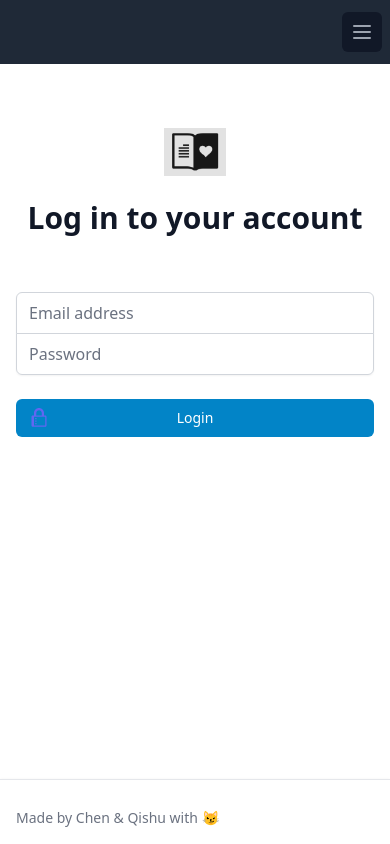
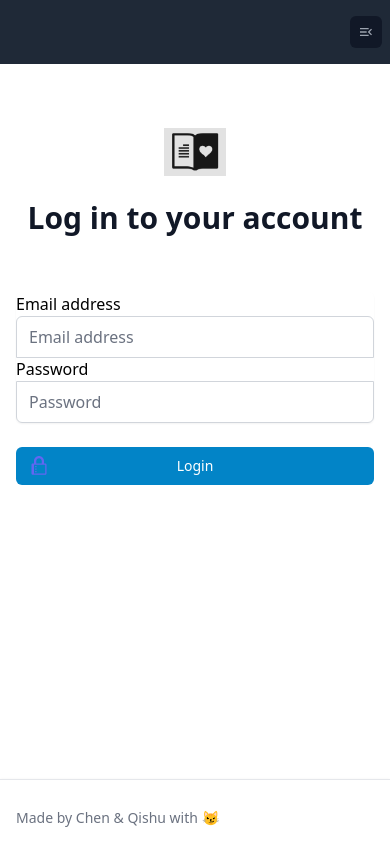
Before and after one commit to suiboli314/bookratings, a React (Create React App) app in the folder frontend/: page /login in a window 390 px wide. Built offline with nearby package versions, Linux system fonts and the light colour scheme.

Commit message:
Remove d0fdcb04 incorrect link. Change default link to browsing page. Refactor LoginForm and SignupForm to Auth/**.

```diff
--- a/frontend/src/App.js
+++ b/frontend/src/App.js
@@ -76,14 +76,6 @@ const App = () => {
         </RequireAuth>
       ),
     },
-    {
-      path: "/ranking",
-      element: (
-        <RequireAuth>
-          <Ranking />
-        </RequireAuth>
-      ),
-    },
   ]);
 
   return <RouterProvider router={router} />;
--- a/frontend/src/components/LoginForm.js
+++ b/frontend/src/components/Auth/LoginForm.js
@@ -1,10 +1,10 @@
-import React, { useState, useContext } from "react";
+import { useState, useContext } from "react";
 import { GoLock } from "react-icons/go/index.js";
 
-import { Context } from "../context.js";
-import Alert from "./Alert.js";
-import Loader from "./Loader.js";
-import AuthService from "../services/auth.service.js";
+import { Context } from "../../context.js";
+import Alert from "../Alert.js";
+import Loader from "../Loader.js";
+import AuthService from "../../services/auth.service.js";
 
 const LoginForm = () => {
   const [emailOrUsername, setEmailOrUsername] = useState("");
@@ -58,9 +58,8 @@ const LoginForm = () => {
       </div>
       <div className="rounded-md shadow-sm -space-y-px">
         <div>
-          <label htmlFor="email-address" className="sr-only">
+          <label>
             Email address
-          </label>
             <input
               id="email-address"
               name="email"
@@ -72,11 +71,11 @@ const LoginForm = () => {
               value={emailOrUsername}
               onChange={(e) => setEmailOrUsername(e.target.value)}
             />
+          </label>
         </div>
         <div>
-          <label htmlFor="password" className="sr-only">
+          <label>
             Password
-          </label>
             <input
               id="password"
               name="password"
@@ -88,6 +87,7 @@ const LoginForm = () => {
               value={password}
               onChange={(e) => setPassword(e.target.value)}
             />
+          </label>
         </div>
       </div>
 
--- a/frontend/src/components/Navbar.js
+++ b/frontend/src/components/Navbar.js
@@ -1,7 +1,8 @@
-import React, { useState, useContext } from "react";
+import { useState, useContext } from "react";
 import { Transition } from "@headlessui/react";
 import { Link } from "react-router-dom";
 
+import { MdMenuOpen, MdClose } from "react-icons/md/index.js";
 import { Context } from "../context.js";
 
 const Actions = ({ auth, customStyle }) => {
@@ -9,15 +10,15 @@ const Actions = ({ auth, customStyle }) => {
     <>
       {auth ? (
         <>
-          <Link to="/ranking" className={customStyle}>
-            Ranking
+          <Link to="/home" className={customStyle}>
+            Home
           </Link>
           <Link to="/leaveareview" className={customStyle}>
             Leave Review
           </Link>
-          <button type="button" className={customStyle}>
+          <Link to="/logout" className={customStyle}>
             Logout
-          </button>
+          </Link>
         </>
       ) : (
         <>
@@ -33,9 +34,21 @@ const Actions = ({ auth, customStyle }) => {
   );
 };
 
-const Navbar = ({ auth }) => {
+const Navbar = () => {
   const { state } = useContext(Context);
   const [isOpen, setIsOpen] = useState(false);
+
+  const mainstyle =
+    "hover:bg-gray-700 text-white block px-3 py-2 rounded-md text-base font-medium";
+
+  const sidstyle =
+    "hover:bg-gray-700 text-white px-3 py-2 rounded-md text-sm font-medium";
+
+  const mobileStyle =
+    "bg-gray-900 inline-flex items-center justify-center p-2 rounded-md text-gray-400 hover:text-white hover:bg-gray-800 focus:outline-none focus:ring-2 focus:ring-offset-2 focus:ring-offset-gray-800 focus:ring-white";
+
+
+
   return (
     <>
       <nav className="bg-gray-800 fixed w-full z-20 top-0 left-0">
@@ -44,63 +57,25 @@ const Navbar = ({ auth }) => {
             <div className="flex items-center">
               <div className="hidden md:block">
                 <div className="ml-10 flex items-baseline space-x-4">
-                  <Link
-                    to="/home"
-                    className=" hover:bg-gray-700 text-white px-3 py-2 rounded-md text-sm font-medium"
-                  >
-                    Home
+                  <Link to="/" className={mainstyle}>
+                    Browsing
                   </Link>
                 </div>
               </div>
             </div>
             <div className="hidden md:block">
-              <Actions
-                auth={state.auth}
-                customStyle="hover:bg-gray-700 text-white px-3 py-2 rounded-md text-sm font-medium"
-              />
+              <Actions auth={state.auth} customStyle={sidstyle} />
             </div>
             <div className="-mr-2 flex md:hidden">
               <button
                 onClick={() => setIsOpen(!isOpen)}
                 type="button"
-                className="bg-gray-900 inline-flex items-center justify-center p-2 rounded-md text-gray-400 hover:text-white hover:bg-gray-800 focus:outline-none focus:ring-2 focus:ring-offset-2 focus:ring-offset-gray-800 focus:ring-white"
+                className={mobileStyle}
                 aria-controls="mobile-menu"
                 aria-expanded="false"
               >
                 <span className="sr-only">Open main menu</span>
-                {!isOpen ? (
-                  <svg
-                    className="block h-6 w-6"
-                    xmlns="http://www.w3.org/2000/svg"
-                    fill="none"
-                    viewBox="0 0 24 24"
-                    stroke="currentColor"
-                    aria-hidden="true"
-                  >
-                    <path
-                      strokeLinecap="round"
-                      strokeLinejoin="round"
-                      strokeWidth="2"
-                      d="M4 6h16M4 12h16M4 18h16"
-                    />
-                  </svg>
-                ) : (
-                  <svg
-                    className="block h-6 w-6"
-                    xmlns="http://www.w3.org/2000/svg"
-                    fill="none"
-                    viewBox="0 0 24 24"
-                    stroke="currentColor"
-                    aria-hidden="true"
-                  >
-                    <path
-                      strokeLinecap="round"
-                      strokeLinejoin="round"
-                      strokeWidth="2"
-                      d="M6 18L18 6M6 6l12 12"
-                    />
-                  </svg>
-                )}
+                {!isOpen ? <MdMenuOpen /> : <MdClose />}
               </button>
             </div>
           </div>
@@ -118,16 +93,10 @@ const Navbar = ({ auth }) => {
           {(ref) => (
             <div className="md:hidden" id="mobile-menu">
               <div ref={ref} className="px-2 pt-2 pb-3 space-y-1 sm:px-3">
-                <Link
-                  to="/home"
-                  className="hover:bg-gray-700 text-white block px-3 py-2 rounded-md text-base font-medium"
-                >
-                  Home
+                <Link to="/" className={mainstyle}>
+                  Ranking
                 </Link>
-                <Actions
-                  auth={state.auth}
-                  customStyle="hover:bg-gray-700 text-white block px-3 py-2 rounded-md text-base font-medium"
-                />
+                <Actions auth={state.auth} customStyle={mainstyle} />
               </div>
             </div>
           )}
--- a/frontend/src/pages/BasePage.js
+++ b/frontend/src/pages/BasePage.js
@@ -5,7 +5,7 @@ import Footer from "./Footer.js";
 function BasePage({ children }) {
   return (
     <div className="BasePage">
-      <NavBar auth={false} />
+      <NavBar />
       <main>{children}</main>
       <Footer></Footer>
     </div>
--- a/frontend/src/pages/Login.js
+++ b/frontend/src/pages/Login.js
@@ -1,5 +1,5 @@
 import React from "react";
-import LoginForm from "../components/LoginForm.js";
+import LoginForm from "../components/Auth/LoginForm.js";
 import logo from "../assets/logo.png";
 import BasePage from "./BasePage.js";
 
@@ -10,10 +10,10 @@ const Login = () => {
         <div className="min-h-full flex items-center justify-center py-12 px-4 sm:px-6 lg:px-8">
           <div className="max-w-md w-full space-y-8">
             <div>
-              <img className="mx-auto h-12 w-auto" src={logo} alt="Workflow" />
-              <h2 className="mt-6 text-center text-3xl font-extrabold text-gray-900">
+              <img className="mx-auto h-12 w-auto" src={logo} alt="Logo" />
+              <h1 className="mt-6 text-center text-3xl font-extrabold text-gray-900">
                 Log in to your account
-              </h2>
+              </h1>
             </div>
             <LoginForm />
           </div>
--- a/frontend/src/pages/Ranking.js
+++ b/frontend/src/pages/Ranking.js
@@ -1,8 +1,12 @@
-import React, { useState, useEffect } from "react";
+import { useState, useEffect } from "react";
+
+import logo from "../assets/logo.png";
+
 import Gallery from "../components/Gallery/Gallery.jsx";
 import Pin from "../components/Pin/Pin.js";
+import BasePage from "./BasePage.js";
+
 import { getAllBooks } from "../services/pin.service.js";
-import BasePage from "./BasePage.js";
 
 function Ranking() {
   const [deviceWidth, setDeviceWidth] = useState(window.screen.width);
@@ -41,7 +45,9 @@ function Ranking() {
   return (
     <BasePage>
       <div className="grid justify-center">
-        <h1> Here is recent book ranking.</h1>
+        <h1>
+          <img className="mx-auto h-12 w-auto" src={logo} alt="Logo" />
+        </h1>
         <Gallery allPins={allPins}></Gallery>
       </div>
     </BasePage>
--- a/frontend/src/pages/Signup.js
+++ b/frontend/src/pages/Signup.js
@@ -1,5 +1,5 @@
 import React from "react";
-import SignupForm from "../components/SignupForm.js";
+import SignupForm from "../components/Auth/SignupForm.js";
 import logo from "../assets/logo.png";
 import BasePage from "./BasePage.js";
 
@@ -10,10 +10,10 @@ const Signup = () => {
         <div className="min-h-full flex items-center justify-center py-12 px-4 sm:px-6 lg:px-8">
           <div className="max-w-md w-full space-y-8">
             <div>
-              <img className="mx-auto h-12 w-auto" src={logo} alt="Workflow" />
-              <h2 className="mt-6 text-center text-3xl font-extrabold text-gray-900">
+              <img className="mx-auto h-12 w-auto" src={logo} alt="Logo" />
+              <h1 className="mt-6 text-center text-3xl font-extrabold text-gray-900">
                 Create a new account
-              </h2>
+              </h1>
             </div>
             <SignupForm />
           </div>
```
Also changed, not shown: frontend/src/components/Auth/SignupForm.js (renamed from frontend/src/components/SignupForm.js, +5 -4 lines), frontend/src/components/Signup.js (deleted, +0 -23 lines). Lines whose indentation alone changed are shown as unchanged.
